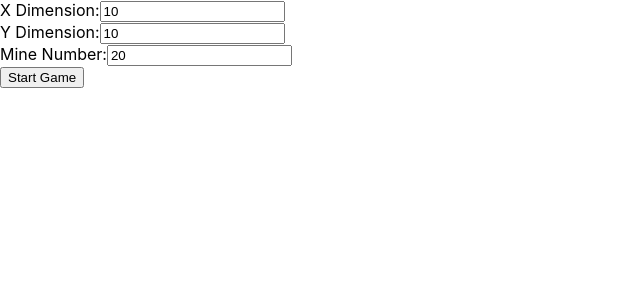
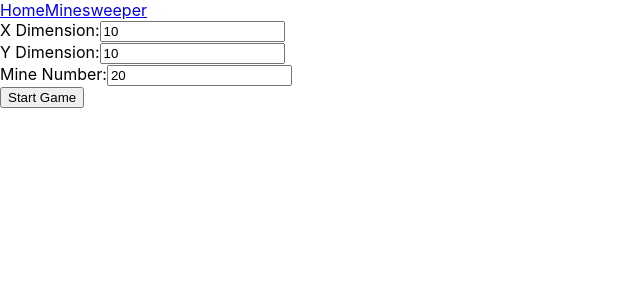
Before and after one commit to RaymondThornley/raymond-portfolio-frontend, a React (Create React App) app: page /minesweeper in a window 1280 px wide. Shown: the top 300 px of the page, without its empty margins (0-640 px from the left). Built offline with nearby package versions, Linux system fonts and the light colour scheme.

Commit message:
Started on header and footer

```diff
--- a/src/App.tsx
+++ b/src/App.tsx
@@ -1,5 +1,7 @@
 import React from 'react';
 import {BrowserRouter as Router, Switch, Route} from 'react-router-dom';
+import PageHeader from './page/PageHeader';
+import PageFooter from './page/PageFooter';
 import HomePage from './page/HomePage';
 import NotFoundPage from './page/NotFoundPage';
 import Minesweeper from './minesweeper/Minesweeper';
@@ -7,6 +9,7 @@ import Minesweeper from './minesweeper/Minesweeper';
 function App() {
     return (
         <Router>
+            <PageHeader />
             <Switch>
                 <Route exact path="/">
                     <HomePage />
@@ -18,6 +21,7 @@ function App() {
                     <NotFoundPage />
                 </Route>
             </Switch>
+            <PageFooter />
         </Router>
     );
 }
--- /dev/null
+++ b/src/page/PageFooter.tsx
@@ -0,0 +1,11 @@
+import React from 'react';
+
+class PageFooter extends React.Component {
+    render(){
+        return(
+            <div></div>
+        );
+    }
+}
+
+export default PageFooter;
--- /dev/null
+++ b/src/page/PageHeader.tsx
@@ -0,0 +1,15 @@
+import React from 'react';
+import { Link } from 'react-router-dom';
+
+class PageHeader extends React.Component {
+    render() {
+        return (
+            <div>
+                <Link to="/">Home</Link>
+                <Link to="/minesweeper">Minesweeper</Link>
+            </div>
+        );
+    }
+}
+
+export default PageHeader;
```
